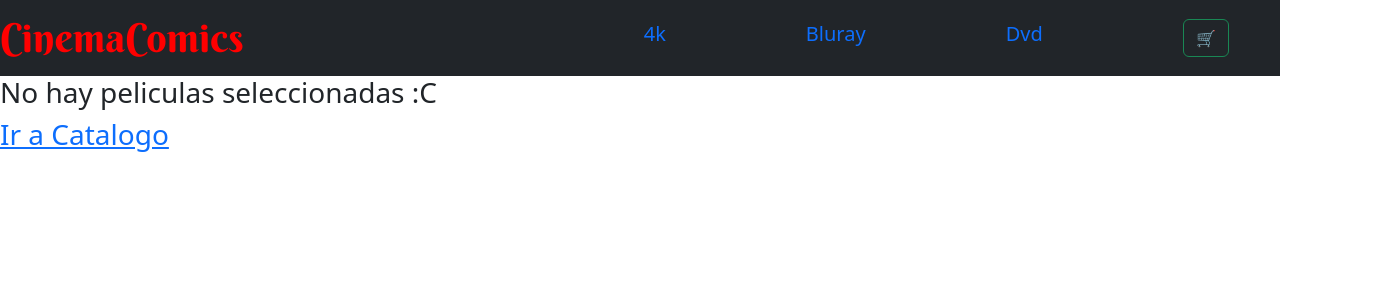
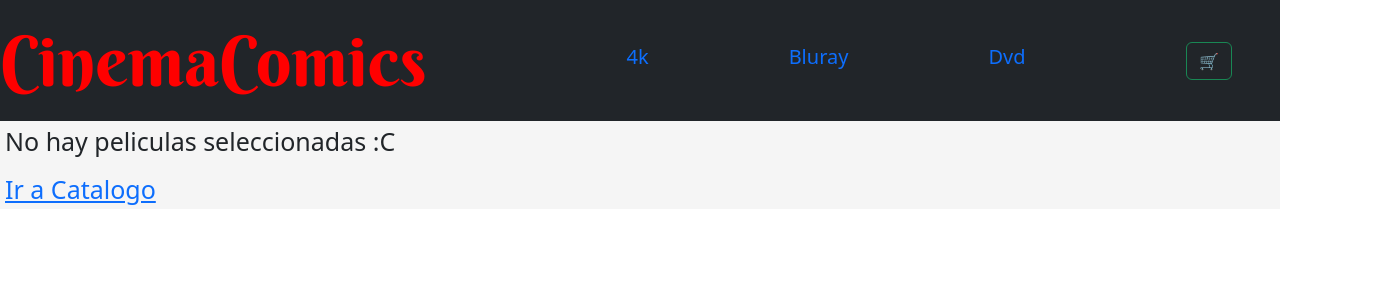
Before and after one commit to NicolasBandi/ReactJsPeliculas, a React (Create React App) app: page /cart in a window 1280 px wide. Shown: the top 300 px of the page, 1392 px wide, since content can reach past the window. Built offline with nearby package versions, Linux system fonts and the light colour scheme.

Commit message:
Cart Context V2 and Cart

```diff
--- a/src/Style/ItemCart.css
+++ b/src/Style/ItemCart.css
@@ -1,13 +1,59 @@
 .superContainer{
-    width: 100% ;
+    width: 800px;
+    height: 350px;
     display: flex;
+    margin: auto;
     flex-direction: row;
-
+    transition: 0.35s;
+    cursor: pointer;
+    margin-top: 30px;
+    background-color: rgba(0, 0, 0, 0.2);
+    border-radius: 20px;
+    box-shadow: grey 0px 0px 10px 1px;
 
 }
 
 .itemCart img{
+    position: relative;
+    margin: auto;
     height: 350px;
     width: 250px;
+    border-radius: 20px 0px 0px 20px;
+}
+
+.carro{
+    position: relative;
+    margin: auto;
+    text-align: center;
+    font-size: 30px;
+}
+
+
+.inside{
+    padding:5px;
+    font-size: 25px;
+}
+
+
+.btn-danger{
+    position:relative;
 
 }
+
+
+
+.superContainer:hover{
+    box-shadow:  0px 0px 10px 1px;
+    width:900px;
+}
+
+.superContainer:hover{
+    background-color: rgba(0, 0, 0, 0.5);
+}
+
+
+.cerrar-compra{
+    position: relative;
+    text-align: center;
+    margin-top: 20px;
+}
--- a/src/Style/ItemDetail.css
+++ b/src/Style/ItemDetail.css
@@ -1,50 +1,24 @@
 .container{
-    width: 98%;
-    margin-top: 100px;
-}
-
-.item-price{
-    color:violet !important;
-    font-size: 35px;
-}
-
-.detalle{
+    position: relative;
+    width: 100%;
+    height: 100%;
     display: flex;
-    justify-content: space-evenly;
-    width: auto;
-    gap:40px;
-}
-.navbarItems{
-    margin-left: 400px;
-
-}
-.contenido{
-    margin-top: 100px;
-    align-items: center;
-    justify-content: center ;
-}
-
-.sinopsis{
-    margin-top: 50px;
-    font-size: 18px;
-    font-weight: bolder;
-
+    text-align: center;
+    margin-top: 25vh;
+    background-color: rgba(0, 0, 0, 0.2);
+    box-shadow: green 0px 0px 10px 1px;
 }
 
 
-.datail_image{
-    margin-right: 300px;
-    width: 400px;
-    height: 200px;
+.btn-dark{
+    margin: 20px;
 }
 
-button{
-    align-items: center;
-    justify-content: center;
-
+.btn-danger{
+    margin-left: 5px;
 }
 
-
-.itemListCard{
-    column-count: 3;
+.contenido{
+    position: relative;
+    margin: auto;
 }
--- a/src/Style/peliculas.css
+++ b/src/Style/peliculas.css
@@ -17,23 +17,33 @@
     margin-top: 30px;
 }
 
+.App{
+    background-color: whitesmoke;
+}
 
 
 .nav_link{
     text-decoration: none;
-    font-size: 40px;
+    font-size: 70px;
     color: red;
     font-family: 'Berkshire Swash', cursive;
+}
+.navbarItems{
+    margin-left: 200px;
+    font-size: 20px;
 }
 
 .itemCard{
     width: 18rem;
-    height: 33rem;
+    height: 35rem;
     margin-left:auto;
     margin-right: auto;
     margin-bottom: 5em;
-    border-width: px;
     border-color:black;
+    text-align: center;
+    position: relative;
+    background-color: rgba(0, 0, 0, 0.2);
+    box-shadow: red 0px 0px 10px 1px;
 
 
  }
--- a/src/componentes/Cart.jsx
+++ b/src/componentes/Cart.jsx
@@ -2,6 +2,7 @@ import React from "react";
 import { useCartContext } from "./CartContext";
 import { Link } from 'react-router-dom';
 import ItemCart from "./ItemCart";
+import '../Style/ItemCart.css';
 
 
 const Cart = () => {
@@ -10,20 +11,20 @@ const Cart = () => {
     if (cart.length === 0){
         return(
         <>
-           <h3>No hay peliculas seleccionadas :C </h3>
-           <Link to ='/'><h3> Ir a Catalogo </h3> </Link>
+           <h3 className="inside">No hay peliculas seleccionadas :C </h3>
+           <Link to ='/'><h3 className="inside"> Ir a Catalogo </h3> </Link>
         </>
         );
     }
-
     return (
         <>
         {
              cart.map (product =><ItemCart key={product.id} product={product}/>)}
-             <h4>El precio total de su compra es de ${precioTotal()}</h4>
+             <div className="cerrar-compra">
+             <h4 >El precio total de su compra es de ${precioTotal()}</h4>
 
              <button onClick={()=> clear (cart)} className="btn btn-danger" >Limpiar Carrito Completo </button>
-
+            </div>
         </>
     );
 }
--- a/src/componentes/ItemCart.jsx
+++ b/src/componentes/ItemCart.jsx
@@ -10,6 +10,7 @@ const ItemCart = ({ product}) =>{
     <div className="superContainer">
     <div className="itemCart">
         <img src={product.imagen} alt={product.nombre}/>
+     </div>
       <div className="carro">
           <h4 className="inside">{product.nombre}</h4>
           <h6 className="inside">Cantidad de Articulos = {product.quantity}</h6>
@@ -17,7 +18,6 @@ const ItemCart = ({ product}) =>{
           <h6 className="inside">Subtotal = ${product.quantity*product.precio}</h6>
           <button  onClick={()=> removeItem(product.id)} className="btn btn-danger inside">Eliminar Articulo</button>
        </div>
-    </div>
    </div>
 
 )
--- a/src/componentes/ItemCount.jsx
+++ b/src/componentes/ItemCount.jsx
@@ -1,5 +1,5 @@
 import React, {useState} from "react";
-
+import '../Style/ItemDetail.css'
 const ItemCount= ({initial, stock, onAdd}) => {
 
   const[count, setCount] = useState(initial)
@@ -17,9 +17,11 @@ const ItemCount= ({initial, stock, onAdd}) => {
     <>
     <h5 className="card-title">Agregar Cantidad</h5>
     <h5 className="numberCard">{count}</h5>
+    <div className="topus4">
+    <button disabled={count>=stock} onClick={ add } className="btn btn-success">Sumar</button>
     <button disabled={count<=1} onClick={ subtract } className="btn btn-danger">Restar</button>
-    <button disabled={count>=stock} onClick={ add } className="btn btn-success">Sumar</button>
     <div><button  disabled={stock<=0} onClick={()=>onAdd(count)} className="btn btn-dark">Agregar al Carrito</button></div>
+    </div>
     </>
   )
 };
--- a/src/componentes/ItemDetail.jsx
+++ b/src/componentes/ItemDetail.jsx
@@ -18,8 +18,9 @@ export const ItemDetail =({data})=>{
 
     return(
   <div className="container">
-    <div className="detalle">
+    <div className="img-div">
             <img classname="datail_image" src={data.imagen} alt="Pelicula" />
+    </div>
         <div className="contenido">
             <h1 className="nombre">{data.nombre}</h1>
             <h4 className = "sinopsis">{data.sinopsis}</h4>
@@ -32,7 +33,6 @@ export const ItemDetail =({data})=>{
 
         </div>
      </div>
-   </div>
     );
 };
 
```
